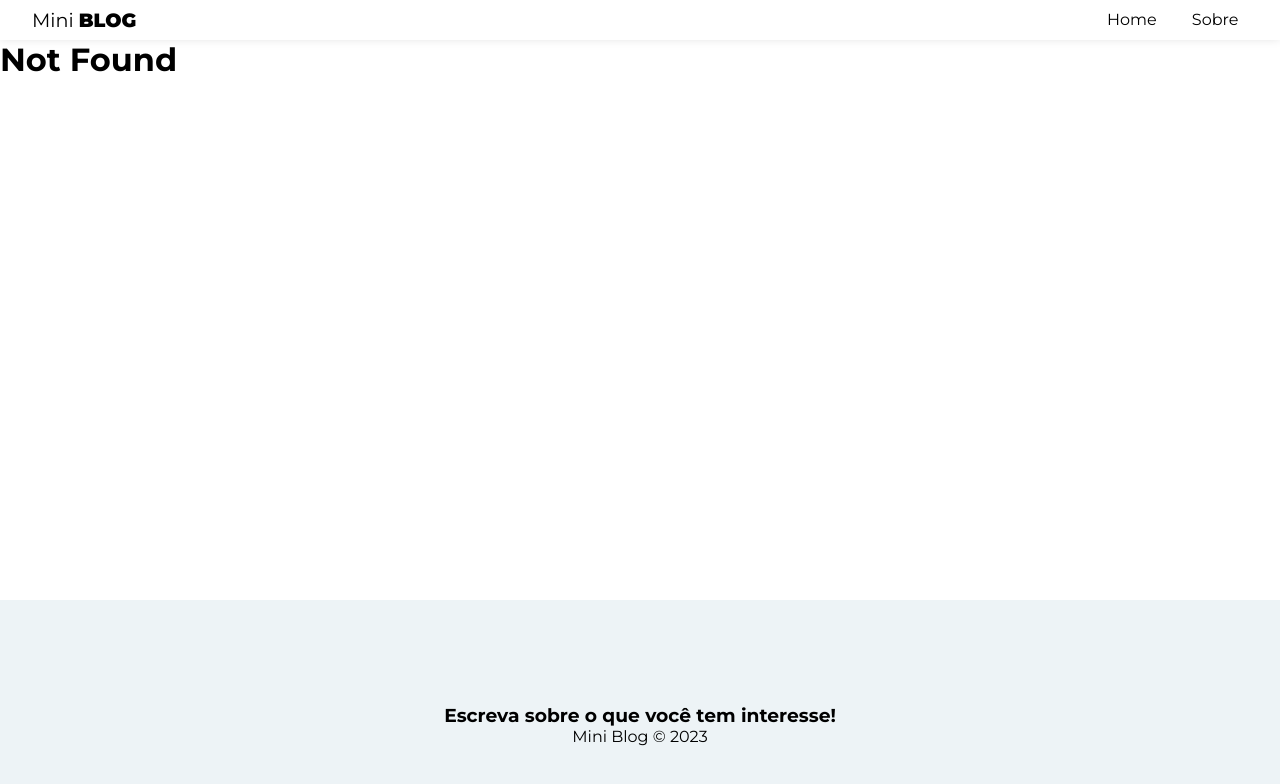
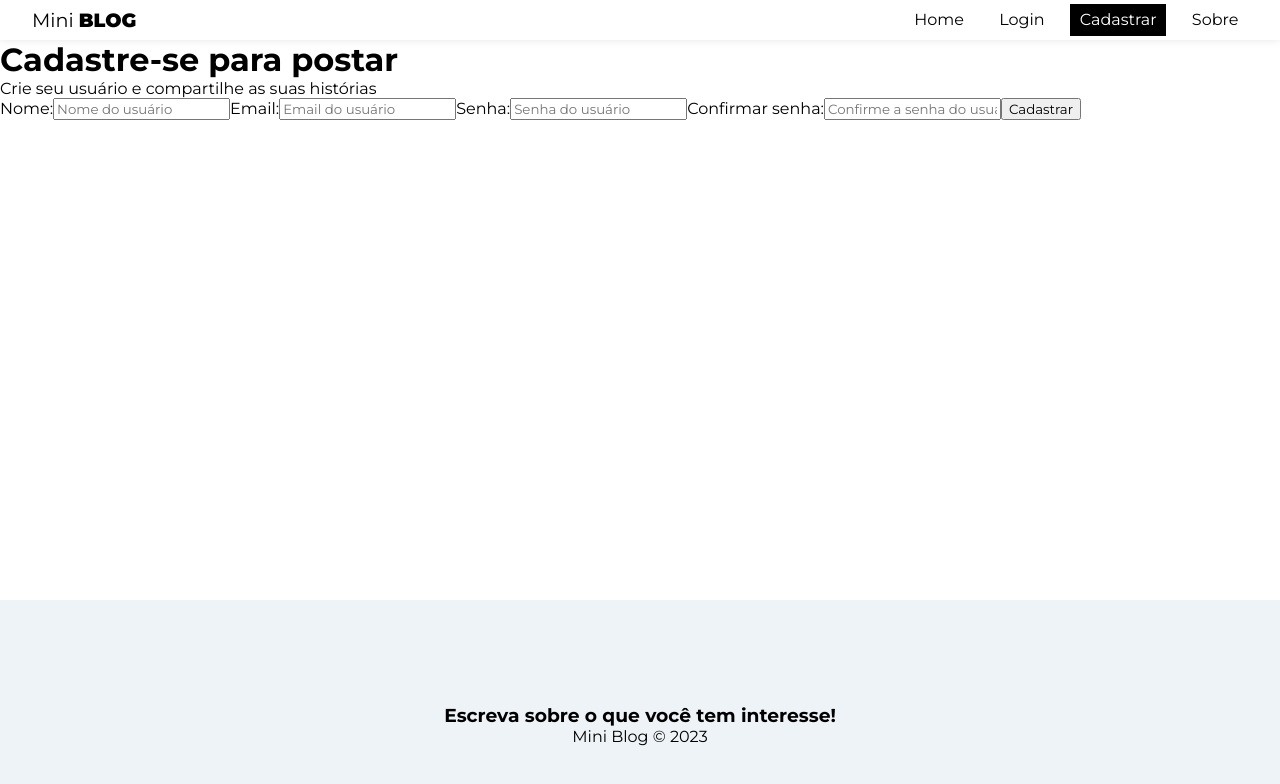
Before and after one commit to AntonioSabino/mini-blog-react, a React (Vite) app: page /register in a window 1280 px wide. Before the commit this address had no page. Shown: the top 784 px of the page. Built offline with nearby package versions, Linux system fonts and the light colour scheme.

Commit message:
Criando a estrutura básica da página Register

```diff
--- a/src/App.tsx
+++ b/src/App.tsx
@@ -4,6 +4,8 @@ import Home from './pages/Home'
 import About from './pages/About'
 import Header from './components/Header'
 import Footer from './components/Footer'
+import Login from './pages/Login'
+import Register from './pages/Register'
 
 function App() {
 	return (
@@ -20,6 +22,14 @@ function App() {
 						element={<About />}
 					/>
 					<Route
+						path='login'
+						element={<Login />}
+					/>
+					<Route
+						path='register'
+						element={<Register />}
+					/>
+					<Route
 						path='*'
 						element={<h1>Not Found</h1>}
 					/>
--- a/src/components/Header/index.tsx
+++ b/src/components/Header/index.tsx
@@ -22,6 +22,22 @@ const Header = () => {
 					</li>
 					<li>
 						<NavLink
+							to='/login'
+							className={({ isActive }) => (isActive ? styles.active : '')}
+						>
+							Login
+						</NavLink>
+					</li>
+					<li>
+						<NavLink
+							to='/register'
+							className={({ isActive }) => (isActive ? styles.active : '')}
+						>
+							Cadastrar
+						</NavLink>
+					</li>
+					<li>
+						<NavLink
 							to='/about'
 							className={({ isActive }) => (isActive ? styles.active : '')}
 						>
--- /dev/null
+++ b/src/pages/Login/index.tsx
@@ -0,0 +1,9 @@
+const Login = () => {
+	return (
+		<div>
+			<h1>Login</h1>
+		</div>
+	)
+}
+
+export default Login
--- /dev/null
+++ b/src/pages/Register/Register.module.css
@@ -0,0 +1,7 @@
+.register {
+	text-align: center;
+}
+
+.register p {
+	color: #aaa;
+}
--- /dev/null
+++ b/src/pages/Register/index.tsx
@@ -0,0 +1,56 @@
+import styles from './Register.module.css'
+
+const Register = () => {
+	return (
+		<div>
+			<h1>Cadastre-se para postar</h1>
+			<p>Crie seu usuário e compartilhe as suas histórias</p>
+			<form>
+				<label>
+					<span>Nome:</span>
+					<input
+						type='text'
+						name='displayName'
+						required
+						placeholder='Nome do usuário'
+					/>
+				</label>
+				<label>
+					<span>Email:</span>
+					<input
+						type='email'
+						name='email'
+						required
+						placeholder='Email do usuário'
+					/>
+				</label>
+				<label>
+					<span>Senha:</span>
+					<input
+						type='password'
+						name='password'
+						required
+						placeholder='Senha do usuário'
+					/>
+				</label>
+				<label>
+					<span>Confirmar senha:</span>
+					<input
+						type='password'
+						name='confirmPassword'
+						required
+						placeholder='Confirme a senha do usuário'
+					/>
+				</label>
+				<button
+					type='button'
+					className='btn'
+				>
+					Cadastrar
+				</button>
+			</form>
+		</div>
+	)
+}
+
+export default Register
```
Also changed, not shown: src/pages/Login/Login.module.css (added).
